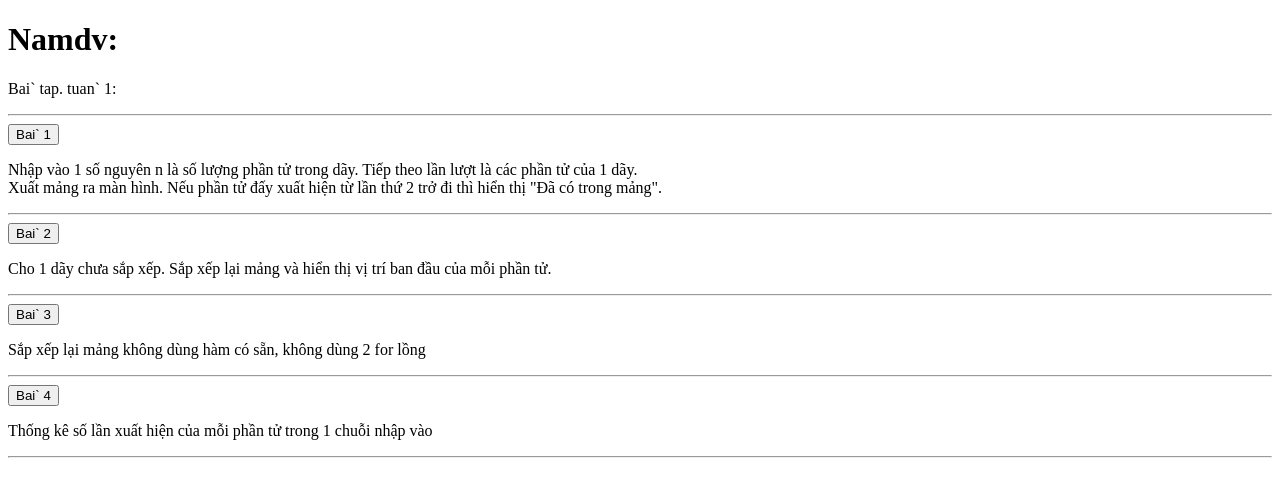
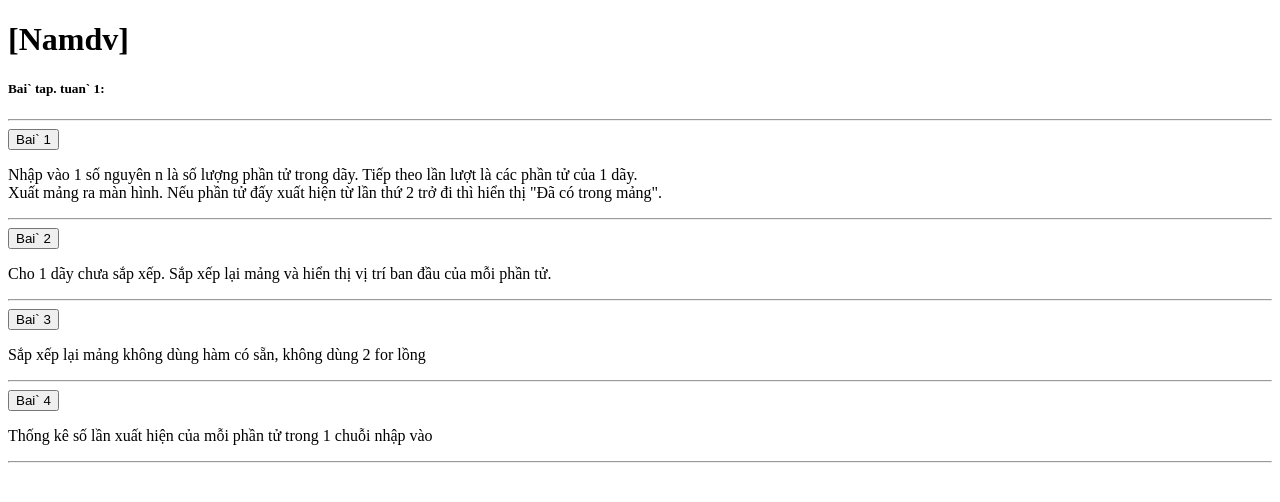
Before and after one commit to thoattuc/cau_truc_du_lieu_va_giai_thuat, a plain HTML site: page Tuần 1/index.html in a window 1280 px wide. Drawn offline with Linux system fonts and the light colour scheme.

Commit message:
first commit

```diff
--- a/Tuần 1/index.html
+++ b/Tuần 1/index.html
@@ -9,9 +9,9 @@
 </head>
 <body>
 
-<h1>Namdv:</h1>
+<h1>[Namdv]</h1>
 
-<p>Bai` tap. tuan` 1:</p>
+<h5>Bai` tap. tuan` 1:</h5>
 <hr>
 
 <button onclick="function_1()">Bai` 1</button>
```
